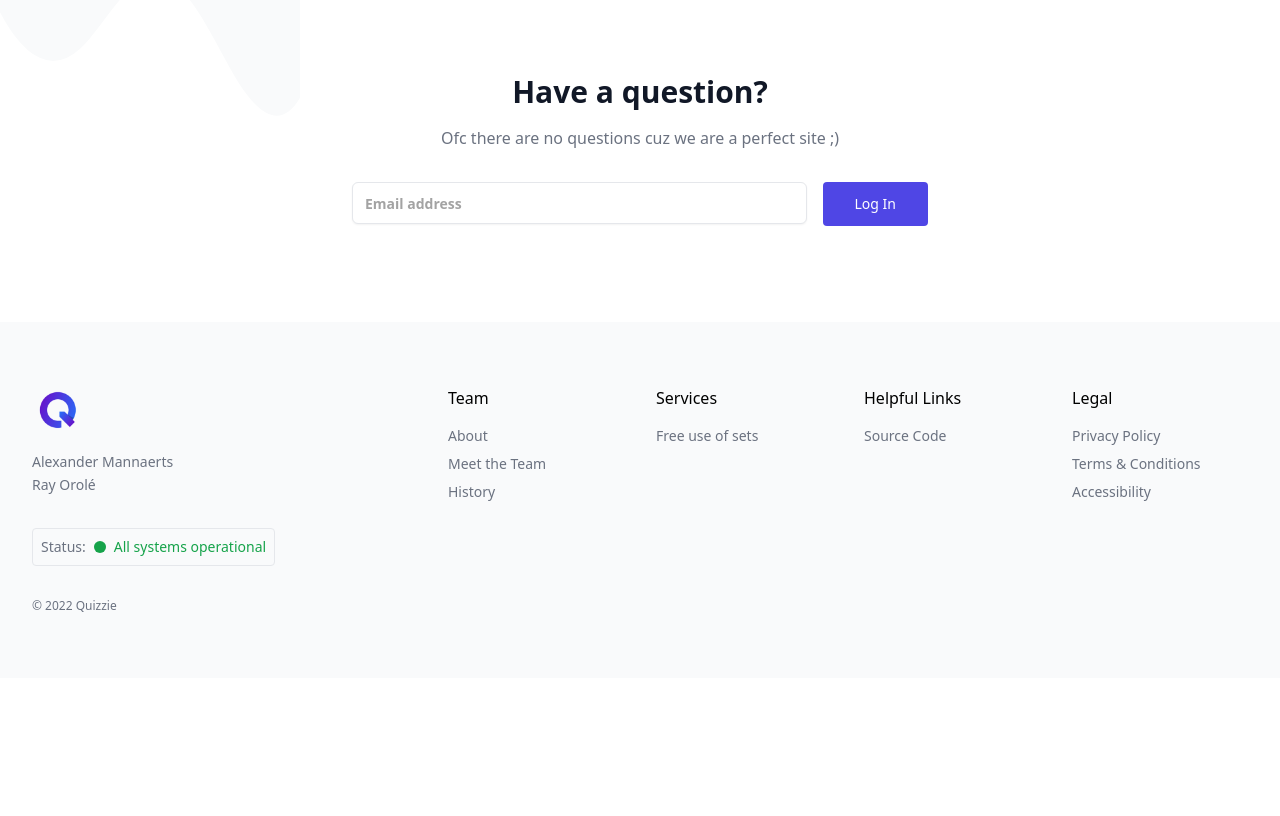
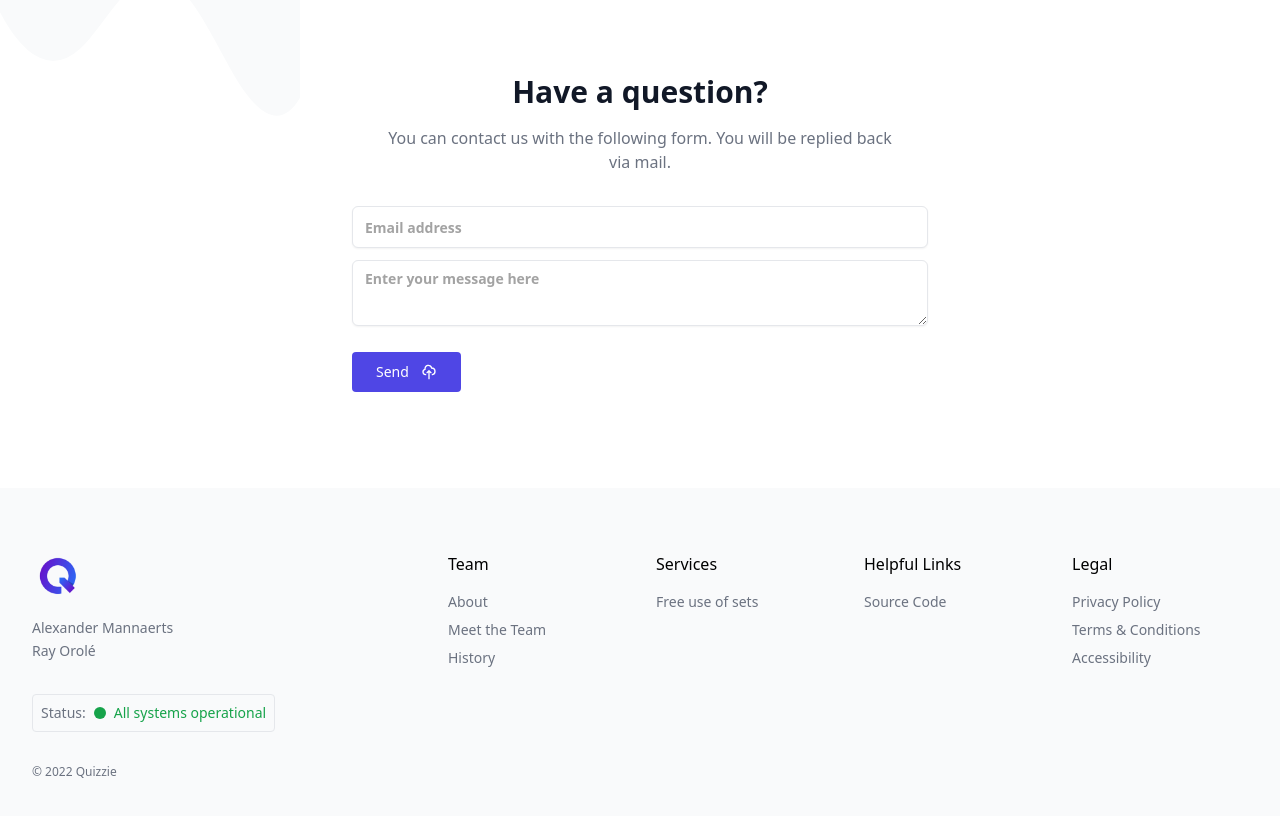
Before and after one commit to rayorole/quizlet-clone, a React (Create React App) app: page / in a window 1280 px wide. Shown: the part 980-1796 px from the top of the page. Before the commit the page ends 1658 px from the top, so only its background shows below. Built offline with nearby package versions, Linux system fonts and the light colour scheme; no server answers.

Commit message:
Fetch docs from Firestore

```diff
--- a/src/components/cta.jsx
+++ b/src/components/cta.jsx
@@ -1,7 +1,25 @@
-import { FingerPrintIcon } from '@heroicons/react/solid';
-import React from 'react';
+import React, { useRef } from 'react';
+import { CloudUploadIcon } from '@heroicons/react/outline';
+import { collection, addDoc } from 'firebase/firestore';
+import { db } from '../firebase';
 
 export default function Cta() {
+  const emailRef = useRef();
+  const textRef = useRef();
+
+  const handleForm = async () => {
+    if (!emailRef.current.value || !textRef.current.value) {
+      alert('Please enter your email and/or message');
+    } else {
+      const docRef = await addDoc(collection(db, 'questions'), {
+        email: emailRef.current.value,
+        message: textRef.current.value,
+      });
+
+      console.log('Document uploaded with id of:', docRef.id);
+    }
+  };
+
   return (
     <aside className="relative">
       <div className="p-8 md:p-12 lg:px-16 lg:py-24 z-10">
@@ -11,36 +29,40 @@ export default function Cta() {
           </h2>
 
           <p className="hidden text-gray-500 sm:mt-4 sm:block">
-            Ofc there are no questions cuz we are a perfect site ;)
+            You can contact us with the following form. You will be replied back
+            via mail.
           </p>
         </div>
 
         <div className="max-w-xl mx-auto mt-8">
-          <form action="#" className="sm:gap-4 sm:flex">
-            <div className="sm:flex-1">
+          <div className="sm:gap-4">
+            <div>
               <label for="email" className="sr-only">
                 Email
               </label>
 
               <input
                 type="email"
+                ref={emailRef}
                 placeholder="Email address"
-                className="w-full p-2 px-3 font-semibold text-neutral-700 placeholder:text-sm placeholder:font-semibold placeholder:text-neutral-400 bg-white border-gray-200 transition rounded-md shadow-sm focus:ring focus:outline-none focus:ring-indigo-500 focus:border-white"
+                className="w-full p-2 px-3 font-semibold text-neutral-500 placeholder:text-sm placeholder:font-semibold placeholder:text-neutral-400 bg-white border-gray-200 transition rounded-md shadow-sm focus:ring focus:outline-none focus:ring-indigo-500 focus:border-white"
+              />
+
+              <textarea
+                placeholder="Enter your message here"
+                id="text"
+                ref={textRef}
+                className="w-full p-2 mt-3 px-3 font-semibold text-neutral-500 placeholder:text-sm placeholder:font-semibold placeholder:text-neutral-400 bg-white border-gray-200 transition rounded-md shadow-sm focus:ring focus:outline-none focus:ring-indigo-500 focus:border-white"
               />
             </div>
-            <a
-              className="relative inline-flex items-center px-8 py-3 overflow-hidden text-white bg-indigo-600 rounded group active:bg-indigo-500 focus:outline-none focus:ring"
-              href="/Login"
+            <button
+              onClick={handleForm}
+              className="flex mt-5 items-center px-6 py-2.5 space-x-3 overflow-hidden text-white bg-indigo-600 rounded group active:bg-indigo-500 focus:outline-none focus:ring"
             >
-              <span className="absolute right-0 transition-transform translate-x-full group-hover:-translate-x-4">
-                <FingerPrintIcon className="w-4 h-4" />
-              </span>
-
-              <span className="text-sm font-medium transition-all group-hover:mr-4">
-                Log In
-              </span>
-            </a>
-          </form>
+              <span className="text-sm font-medium">Send</span>
+              <CloudUploadIcon className="w-4 h-4" />
+            </button>
+          </div>
         </div>
       </div>
       <img src="/waves.svg" alt="Waves" className="absolute left-0 top-0 z-0" />
--- a/src/components/features.jsx
+++ b/src/components/features.jsx
@@ -138,9 +138,9 @@ export default function Features() {
                   stroke="currentColor"
                 >
                   <path
-                    stroke-linecap="round"
-                    stroke-linejoin="round"
-                    stroke-width="2"
+                    strokeLinecap="round"
+                    strokeLinejoin="round"
+                    strokeWidth="2"
                     d="M17 8l4 4m0 0l-4 4m4-4H3"
                   />
                 </svg>
--- a/src/components/hero.jsx
+++ b/src/components/hero.jsx
@@ -33,9 +33,9 @@ export default function Hero() {
                   stroke="currentColor"
                 >
                   <path
-                    stroke-linecap="round"
-                    stroke-linejoin="round"
-                    stroke-width="2"
+                    strokeLinecap="round"
+                    strokeLinejoin="round"
+                    strokeWidth="2"
                     d="M17 8l4 4m0 0l-4 4m4-4H3"
                   />
                 </svg>
--- a/src/components/nav.jsx
+++ b/src/components/nav.jsx
@@ -85,14 +85,14 @@ export default function Nav() {
                 className="w-5 h-5"
                 fill="none"
                 stroke="currentColor"
-                viewbox="0 0 24 24"
+                viewBox="0 0 24 24"
                 xmlns="http://www.w3.org/2000/svg"
               >
                 <path
                   d="M4 6h16M4 12h16M4 18h16"
-                  stroke-linecap="round"
-                  stroke-linejoin="round"
-                  stroke-width="2"
+                  strokeLinecap="round"
+                  strokeLinejoin="round"
+                  strokeWidth="2"
                 />
               </svg>
             </button>
--- a/src/pages/BrowseSets.jsx
+++ b/src/pages/BrowseSets.jsx
@@ -1,20 +1,62 @@
-import React from 'react';
+import { SearchIcon } from '@heroicons/react/outline';
+import React, { useEffect, useState } from 'react';
 import Nav from '../components/nav';
+import Footer from '../components/footer';
+import { collection, getDocs } from 'firebase/firestore';
+import { db } from '../firebase';
 
 export default function BrowseSets() {
+  const [sets, setSets] = useState([]);
+
+  useEffect(() => {
+    async function getTerms() {
+      try {
+        const docs = [];
+        const docsSnap = await getDocs(collection(db, 'sets'));
+        docsSnap.forEach((doc) => {
+          docs.push(doc.data());
+          console.log(docs);
+          setSets(docs);
+        });
+      } catch (error) {
+        console.log(error);
+      }
+    }
+
+    getTerms();
+  }, []);
+
   return (
     <div>
       <Nav />
-      <div className="max-w-screen-xl mx-auto my-12">
-        <input
-          className="px-3 flex items-center border focus:ring focus:outline-none focus:ring-indigo-500 focus:border-transparent border-neutral-300 justify-between space-x-2 py-2 text-sm font-medium text-gray-500 rounded-lg"
-          type="text"
-          placeholder="Search study sets..."
-        />
+      <div className="max-w-screen-xl px-5 mx-auto">
+        <div className="flex justify-start py-5">
+          <div className="relative text-gray-600 border-2 border-gray-300 bg-white rounded-lg w-min flex items-center group-active:border-indigo-600">
+            <input
+              className="bg-white font-medium group-active:border-indigo-600 h-10 px-5 pr-16 rounded-lg text-sm focus:border-none focus:ring-0 appearance-none border-none outline-none ring-0 focus:outline-none"
+              type="search"
+              name="search"
+              placeholder="Search"
+            />
+            <button className="px-4 py-3 hover:bg-neutral-100 transition duration-150 rounded-r-md">
+              <SearchIcon className="w-4 h-4 text-neutral-500" />
+            </button>
+          </div>
+        </div>
+        <div className="border-b-2 border-b-neutral-200 font-semibold text-lg text-neutral-500 py-2">
+          Study Sets
+        </div>
+        <div class="grid grid-cols-3 gap-4 my-8 lg:grid-cols-4">
+          {sets?.map((set) => (
+            <div className="w-full shadow h-36 bg-neutral-50 rounded-lg border-2 border-zinc-100 p-3">
+              <h2 className="font-semibold text-lg text-stone-600">
+                {set.title}
+              </h2>
+            </div>
+          ))}
+        </div>
       </div>
-      <div className="box-content h-16 w-16 border-4 pl-50">
-        <p>hi</p>
-      </div>
+      <Footer />
     </div>
   );
 }
--- a/src/pages/CreateSet.jsx
+++ b/src/pages/CreateSet.jsx
@@ -12,7 +12,6 @@ let terms;
 
 export function setTermsFn(arg) {
   terms = arg;
-  console.log('Terms:', terms);
 }
 
 export default function CreateSet() {
@@ -36,12 +35,11 @@ export default function CreateSet() {
 
   const handleSubmit = async (e) => {
     e.preventDefault();
-    console.log(terms);
 
-    const docRef = await addDoc(collection(db, 'terms'), {
+    const docRef = await addDoc(collection(db, 'sets'), {
       title: titleRef.current.value || alert('Enter a title please'),
-      about: aboutRef.current.value,
-      school: schoolRef.current.value,
+      about: aboutRef.current.value || alert('Enter an about please'),
+      school: schoolRef.current.value || alert('Enter a school please'),
       visibility: 'everyone',
       editable: 'everyone',
       terms: terms,
```
